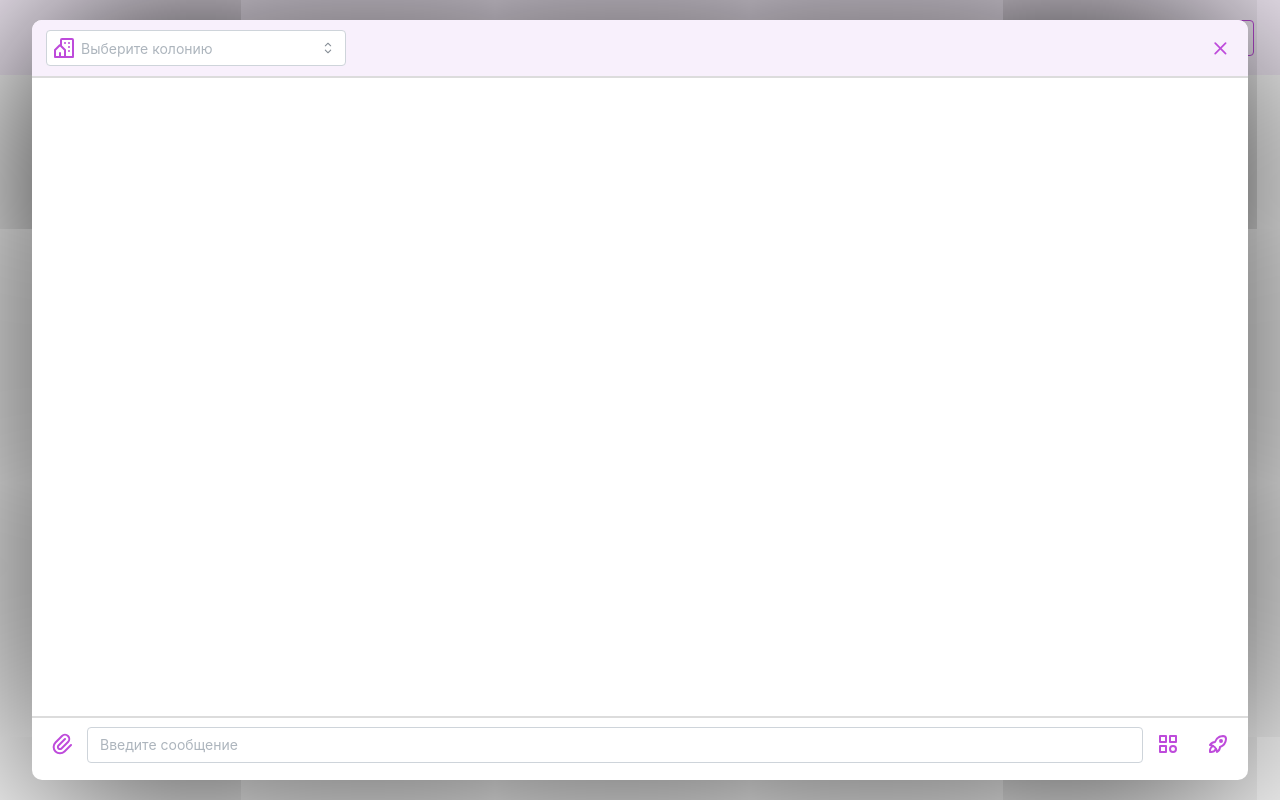
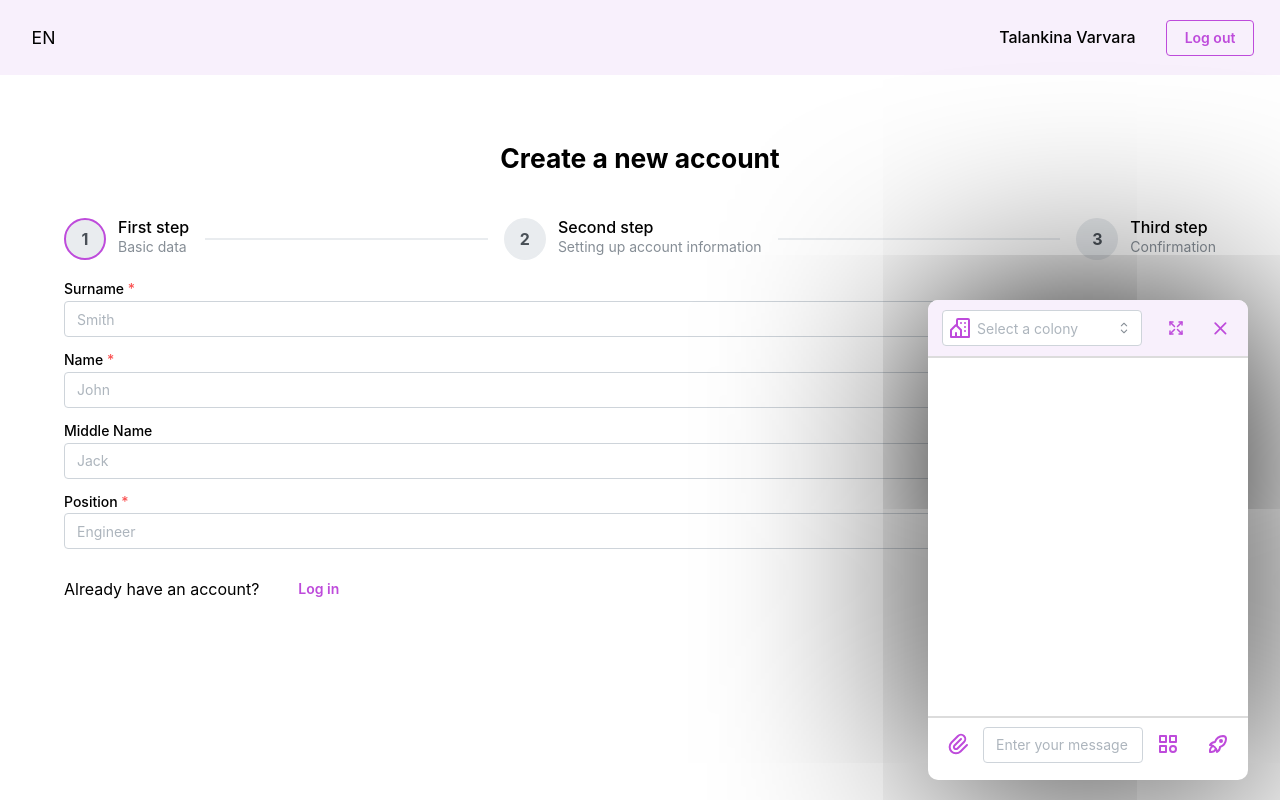
Before and after one commit to Tifftal/AtomHack-Final-frontend, a React (Vite) app: page /registration in a window 1280 px wide. Both pictures are taken after a click on the button "Support". Built offline with nearby package versions, Linux system fonts and the light colour scheme.

Commit message:
chat screen btn

```diff
--- a/src/features/chat/ChatFooter/ChatFooter.tsx
+++ b/src/features/chat/ChatFooter/ChatFooter.tsx
@@ -7,8 +7,10 @@ import { MenuCommand } from "../MenuCommand/MenuCommand";
 import { IChatFooterProps } from "./ChatFooter.types";
 import File from "../../../enteties/File";
 import { MAX_FILES_LENGTH } from "../../../widgets/Chat/hooks/useFiles";
+import { useTranslation } from "react-i18next";
 
 export const ChatFooter = (props: IChatFooterProps) => {
+  const { t } = useTranslation();
   const { commands, disabled, filesData, sendHandler, isBotChat } = props;
   const { handleUploadFiles, files, handleDeleteFile } = filesData;
 
@@ -54,7 +56,7 @@ export const ChatFooter = (props: IChatFooterProps) => {
           </div>
 
           <Textarea
-            placeholder="Введите сообщение"
+            placeholder={t("chat.message")}
             autosize
             disabled={disabled}
             minRows={1}
@@ -66,7 +68,7 @@ export const ChatFooter = (props: IChatFooterProps) => {
               disabled={disabled}
               variant="transparent"
               onClick={() => setIsMenuOpen(!isMenuOpen)}
-              /* color={isMenuOpen ? "gray" : ""} */
+            /* color={isMenuOpen ? "gray" : ""} */
             >
               <IconCategory />
             </ActionIcon>
--- a/src/features/chat/ChatNav/ChatNav.tsx
+++ b/src/features/chat/ChatNav/ChatNav.tsx
@@ -1,12 +1,15 @@
 import styles from "./ChatNav.module.scss";
-import { IconBuildingCommunity, IconX } from "@tabler/icons-react";
-import { ActionIcon, Select } from "@mantine/core";
+import { IconBuildingCommunity, IconX, IconArrowsMaximize, IconArrowsMinimize } from "@tabler/icons-react";
+import { ActionIcon, Group, Select } from "@mantine/core";
 import { FC } from "react";
-import { IChatNavProps } from "./ChatNav.types";
+import { ChatNavProps } from "./ChatNav.types";
 import { ColonyEnum, IOption } from "../../../utils/types";
+import { useTranslation } from "react-i18next";
 
-export const ChatNav: FC<IChatNavProps> = (props) => {
-  const { colonies, colony, handleSetColony, toggleReport } = props;
+export const ChatNav: FC<ChatNavProps> = (props) => {
+  const { t } = useTranslation();
+  const { colonies, colony, handleSetColony, toggleReport, setScreen, isFull } = props;
+
   return (
     <div className={styles.root}>
       <Select
@@ -16,13 +19,24 @@ export const ChatNav: FC<IChatNavProps> = (props) => {
             <IconBuildingCommunity />
           </ActionIcon>}
         className={styles.select}
-        placeholder="Выберите колонию"
+        placeholder={t("chat.colony")}
         value={colony ? colony.value : null}
         onChange={(_value, option) => {
           handleSetColony(option as IOption<ColonyEnum>);
         }}
         data={colonies}
       />
+      <Group>
+        <ActionIcon
+          variant="subtle"
+          aria-label="Settings"
+          onClick={() => setScreen()}
+          color="grape.9"
+        >
+          {
+            isFull ? <IconArrowsMinimize size={"18"} /> : <IconArrowsMaximize size={"18"} />
+          }
+        </ActionIcon>
         <ActionIcon
           variant="subtle"
           aria-label="Settings"
@@ -31,6 +45,7 @@ export const ChatNav: FC<IChatNavProps> = (props) => {
         >
           <IconX style={{ width: '80%', height: '80%' }} stroke={2} />
         </ActionIcon>
+      </Group>
     </div>
   );
 };
--- a/src/translation/translation/en.json
+++ b/src/translation/translation/en.json
@@ -63,6 +63,10 @@
         },
         "chatbtn": {
             "title": "Support"
+        },
+        "chat": {
+            "colony": "Select a colony",
+            "message": "Enter your message"
         }
     }
 }
--- a/src/translation/translation/ru.json
+++ b/src/translation/translation/ru.json
@@ -62,6 +62,10 @@
         },
         "chatbtn": {
             "title": "Поддержка"
+        },
+        "chat": {
+            "colony": "Выберите колонию",
+            "message": "Введите сообщение"
         }
     }
 }
--- a/src/widgets/Chat/Chat.module.scss
+++ b/src/widgets/Chat/Chat.module.scss
@@ -6,14 +6,20 @@
 }
 
 .chatdialog {
-    height: 100vh;
-    width: 100vw;
+    &__is-fullscreen {
+        width: 95vw;
+        height: 95vh;
+        max-width: 95vw;
+    }
+
+    &__is-defaultscreen {
+        width: 25vw;
+        height: 60vh;
+        max-width: 25vw;
+    }
 }
 
 .root {
-    width: 95vw;
-    height: 95vh;
-    max-width: 95vw;
     box-shadow: 0px 0px 200px black;
     padding: 0 !important;
     border-radius: 10px;
--- a/src/widgets/Chat/Chat.tsx
+++ b/src/widgets/Chat/Chat.tsx
@@ -7,9 +7,24 @@ import { useChat } from "./hooks/useChat";
 import { grapeTheme, greenTheme, indigoTheme, orangeTheme, redTheme } from "../../app/ThemeProvider";
 import { Dialog } from '@mantine/core';
 import { IChatProps } from "./types";
+import clsx from 'clsx';
+import { useState } from "react";
 
 export const Chat = (props: IChatProps) => {
-  const {footerProps, chatBlockProps, navProps} = useChat(props);
+  const { footerProps, chatBlockProps, navProps } = useChat(props);
+  const [isFullscreen, setFullscreen] = useState(false)
+  const [isDefaultscreen, setDefaultscreen] = useState(true)
+  const chatDialogClsx = clsx(styles.chatdialog, {
+    [styles['chatdialog__is-fullscreen']]: isFullscreen,
+    [styles['chatdialog__is-defaultscreen']]: isDefaultscreen,
+  })
+
+  const handleSetScreen = () => {
+    setFullscreen(state => !state);
+    setDefaultscreen(state => !state);
+  }
+
+
   return (
     <MantineProvider theme={createTheme({
       primaryColor: navProps.colony ? navProps.colony.value : 'Crystallia',
@@ -23,12 +38,12 @@ export const Chat = (props: IChatProps) => {
     })}>
       <Dialog
         opened={true}
-          className={styles.chatdialog}
+        className={chatDialogClsx}
         classNames={{ root: styles.root }}
         position={{ bottom: "2.5vh", right: "2.5vw" }}
       >
         <div className={styles.page}>
-            <ChatNav {...navProps} />
+          <ChatNav {...navProps} setScreen={handleSetScreen} isFull={isFullscreen} />
           <ChatBlock {...chatBlockProps} />
           <ChatFooter {...footerProps} />
         </div>
--- a/src/widgets/Chat/hooks/useChat.tsx
+++ b/src/widgets/Chat/hooks/useChat.tsx
@@ -4,7 +4,7 @@ import { IChatFooterProps } from "../../../features/chat/ChatFooter/ChatFooter.t
 import { ICommand, IMessage } from "../../../utils/types";
 import { useFiles } from "./useFiles";
 import { useColony } from "./useColony";
-import { IChatNavProps } from "../../../features/chat/ChatNav/ChatNav.types";
+import { IChatNavHookProps } from "../../../features/chat/ChatNav/ChatNav.types";
 import { IChatProps } from "../types";
 
 /* const MESSAGES: IMessage[] = [
@@ -112,11 +112,12 @@ export const useChat = (props: IChatProps) => {
     },
   ];
 
-  const navProps: IChatNavProps = {
+  const navProps: IChatNavHookProps = {
     colonies,
     colony: colony,
     handleSetColony,
-    toggleReport
+    toggleReport,
+
   };
 
   const chatBlockProps: IChatBlockProps = {
--- a/src/widgets/Chat/types.ts
+++ b/src/widgets/Chat/types.ts
@@ -1,3 +1,3 @@
-import { IChatNavProps } from "../../features/chat/ChatNav/ChatNav.types";
+import { IChatNavHookProps } from "../../features/chat/ChatNav/ChatNav.types";
 
-export interface IChatProps extends Pick<IChatNavProps, 'toggleReport'> { }
+export interface IChatProps extends Pick<IChatNavHookProps, 'toggleReport' | 'setDefault' | 'setFull'> { }
```
Also changed, not shown: src/features/chat/ChatNav/ChatNav.types.ts (+7 -2 lines). Lines whose indentation alone changed are shown as unchanged.
